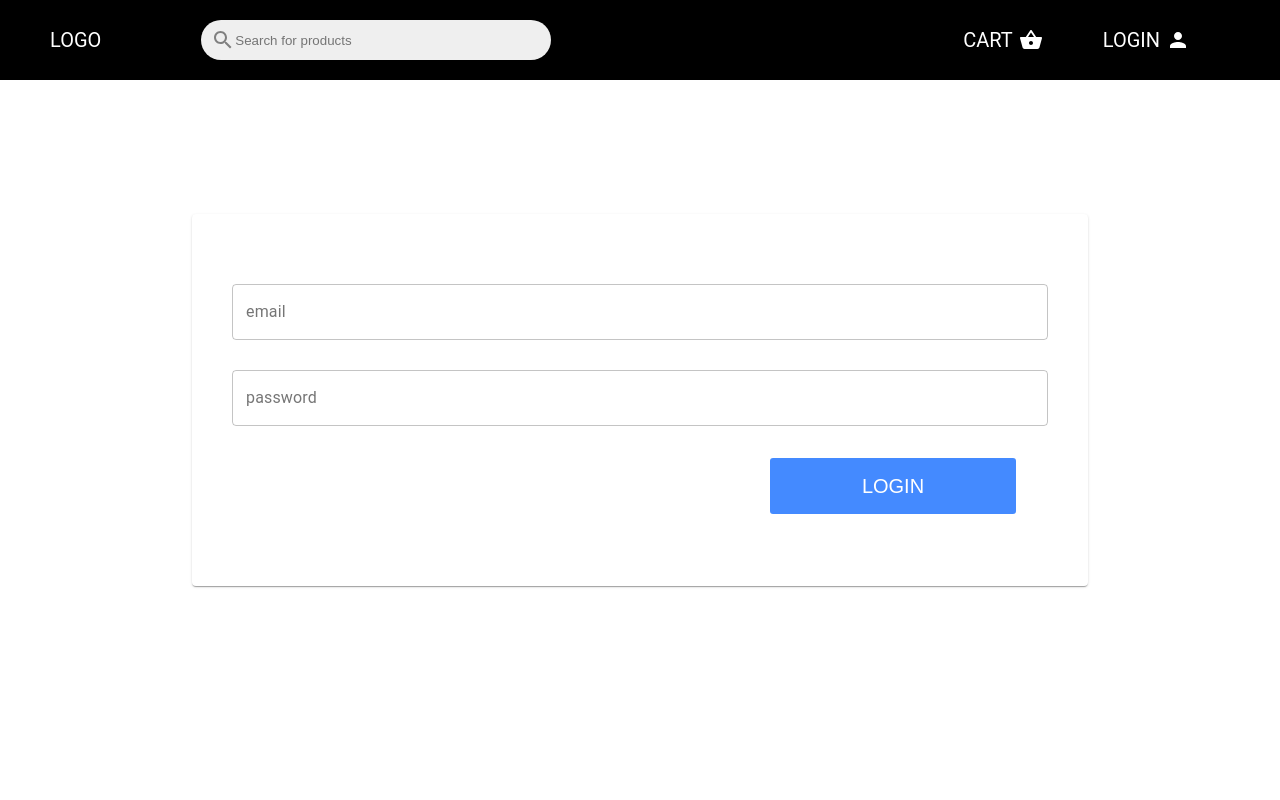
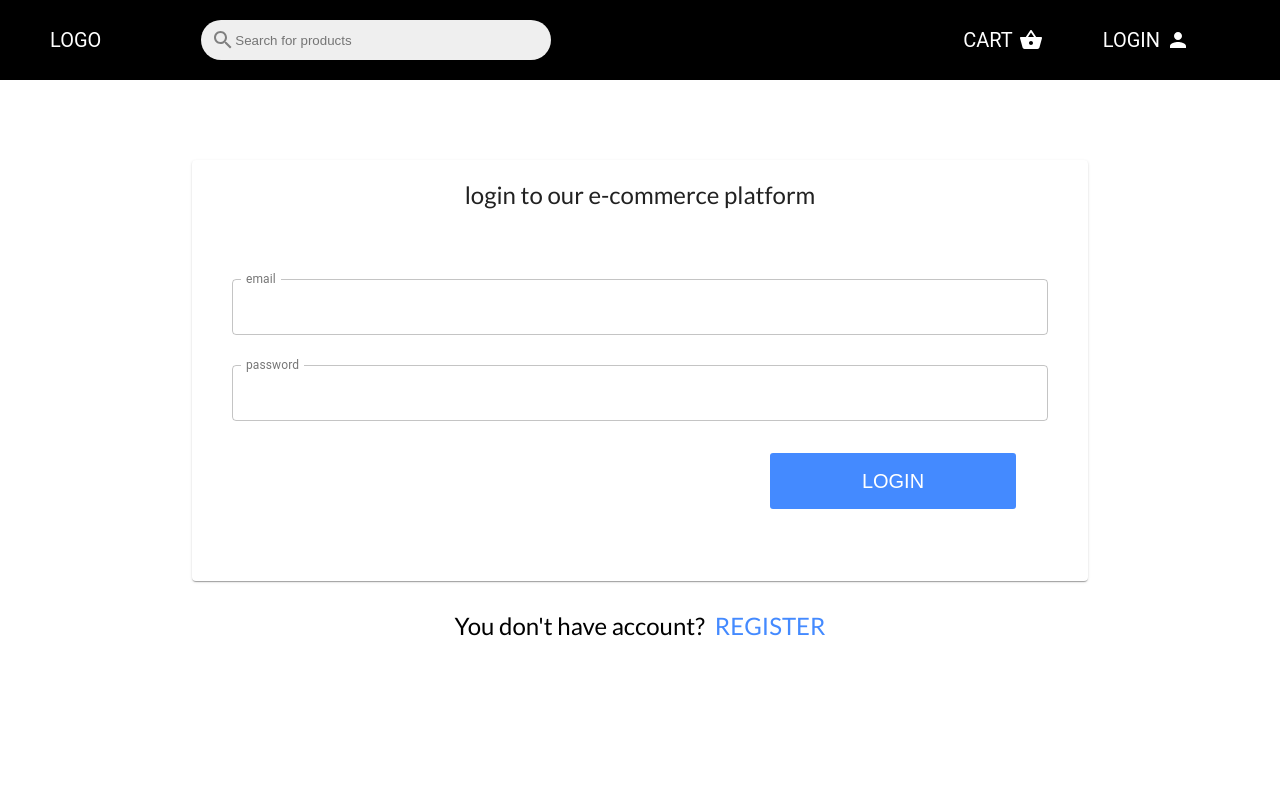
Before and after one commit to MohamedAhmed122/Ecommerce-Mern, a React (Create React App) app in the folder client/: page /login in a window 1280 px wide. Shown: the top 800 px of the page. Built offline with nearby package versions, Linux system fonts and the light colour scheme; a web font is replaced by a local one.

Commit message:
Refactor Formik and Fixing an Error & make beautiful design

```diff
--- a/client/public/index.html
+++ b/client/public/index.html
@@ -13,6 +13,7 @@
 
     <link rel="preconnect" href="https://fonts.gstatic.com">
     <link href="https://fonts.googleapis.com/css2?family=Noto+Serif:ital,wght@0,400;0,700;1,400&family=Sansita+Swashed:wght@300;400;500&display=swap" rel="stylesheet">
+    <link href="https://fonts.googleapis.com/css2?family=Lato:wght@300;400&display=swap" rel="stylesheet">
     <!--
       manifest.json provides metadata used when your web app is installed on a
       user's mobile device or desktop. See https://developers.google.com/web/fundamentals/web-app-manifest/
--- /dev/null
+++ b/client/src/App/Components/Forms/FromText.jsx
@@ -0,0 +1,29 @@
+import React from 'react'
+
+import { useField, Form } from "formik";
+import { FormControl, TextField } from '@material-ui/core';
+const FormText = ({ label, ...props }) =>{
+
+    const [field, meta] = useField(props);
+    return(
+        <FormControl style={{width: '100%'}}  error={meta.touched && !!meta.error}>
+            <TextField
+                className='input'
+                variant='outlined'
+                label={label}
+                {...field}
+                {...props}
+                fullWidth
+                InputLabelProps={{
+                    shrink: true,
+                }}
+            />
+            {meta.error && meta.touched ? (
+                <label className='label' >
+                {meta.error}
+                </label>
+            ) : undefined}
+        </FormControl>
+    )
+}
+export default FormText;
--- a/client/src/App/Components/LoginForm/LoginForm.jsx
+++ b/client/src/App/Components/LoginForm/LoginForm.jsx
@@ -9,6 +9,7 @@ import TextField from '@material-ui/core/TextField';
 import { Card } from '@material-ui/core';
 
 import './styleLoginForm.css'
+import FromText from '../Forms/FromText';
 
 
 const validationSchema = Yup.object({
@@ -19,51 +20,22 @@ const validationSchema = Yup.object({
 export default function LoginForm() {
     return (
         <Card className="card_login_form">
+            <h1>login to our e-commerce platform</h1>
             <div className='login_form_container'>
+
                 <Formik
                     initialValues={{email:'', password: ''}}
                     validationSchema={validationSchema}
                     onSubmit={(values) => console.log(values)}
                 >
-                    {({
-                         values,
-                         touched,
-                         errors,
-                         dirty,
-                         isSubmitting,
-                         handleChange,
-                         handleBlur,
-                         handleSubmit,
-                    })=>(
+                    {({ dirty,isSubmitting, isValid })=>(
 
                         <Form>
-                            <TextField
-                                className='input'
-                                value={values.email}
-                                onChange={handleChange('email')}
-                                onBlur={handleBlur('email')}
-                                fullWidth
-                                label="email"
-                                variant="outlined"
-                                />
-                                {errors.email && touched.email && (
-                                   <label className='label'> {errors.email}</label>
-                                )}
-                                <TextField
-                                className='input'
-                                value={values.password}
-                                onChange={handleChange('password')}
-                                onBlur={handleBlur('password')}
-                                fullWidth
-                                label="password"
-                                variant="outlined"
-                                />
-                                {errors.password && touched.password && (
-                                   <label className='label'> {errors.password}</label>
-                                )}
+                            <FromText  label="email"   name='email' />
+                            <FromText  label="password"   name='password' />
                             <div className='btn'>
                                 <CustomButton
-                                    disabled={!dirty || isSubmitting}
+                                    disabled={!dirty || !isValid || isSubmitting}
                                     inverted
                                     type='submit'
                                     title='Login' />
--- a/client/src/App/Components/LoginForm/styleLoginForm.css
+++ b/client/src/App/Components/LoginForm/styleLoginForm.css
@@ -1,5 +1,10 @@
 .card_login_form{
     width: 70vw;
+    margin-bottom: 30px;
+}
+.card_login_form h1{
+    text-align: center;
+    margin-top: 20px;
 }
 
 .login_form_container{
--- a/client/src/App/Pages/LoginScreen/LoginScreen.jsx
+++ b/client/src/App/Pages/LoginScreen/LoginScreen.jsx
@@ -1,11 +1,16 @@
 import React from 'react'
+
+import './StyleLoginScreen.css'
+import { Link } from 'react-router-dom'
 import LoginForm from '../../Components/LoginForm/LoginForm'
 
 export default function LoginScreen() {
     return (
-        <div style={{display: 'flex', alignItems:'center', justifyContent:'center', flexDirection:'column', height:'100vh', width:'100%'}}>
-
+        <div className='login_screen'>
             <LoginForm />
+            <h1>You don't have account?
+                <Link to='/register'>Register</Link>
+            </h1>
         </div>
     )
 }
--- /dev/null
+++ b/client/src/App/Pages/LoginScreen/StyleLoginScreen.css
@@ -0,0 +1,25 @@
+.login_screen{
+    display: flex;
+    justify-content: center;
+    align-items: center;
+    height: 100vh;
+    width: 100vw;
+    flex-direction: column;
+}
+
+.login_screen h1{
+    font-family: 'Lato', sans-serif;
+    font-weight: 400;
+    font-size: 24px;
+}
+
+.login_screen a{
+    color: #448AFF;
+    margin-left: 10px;
+    text-transform: uppercase;
+}
+
+.login_screen a:hover{
+    color: #4c76be;
+
+}
```
Also changed, not shown: client/src/App/Components/Forms/CustomForm.jsx (added), client/src/App/Components/Forms/ErrorMessage.jsx (added), client/src/App/Components/Forms/SubmitButton.jsx (added), 1 other file (tests, documents, lock files or other folders).
